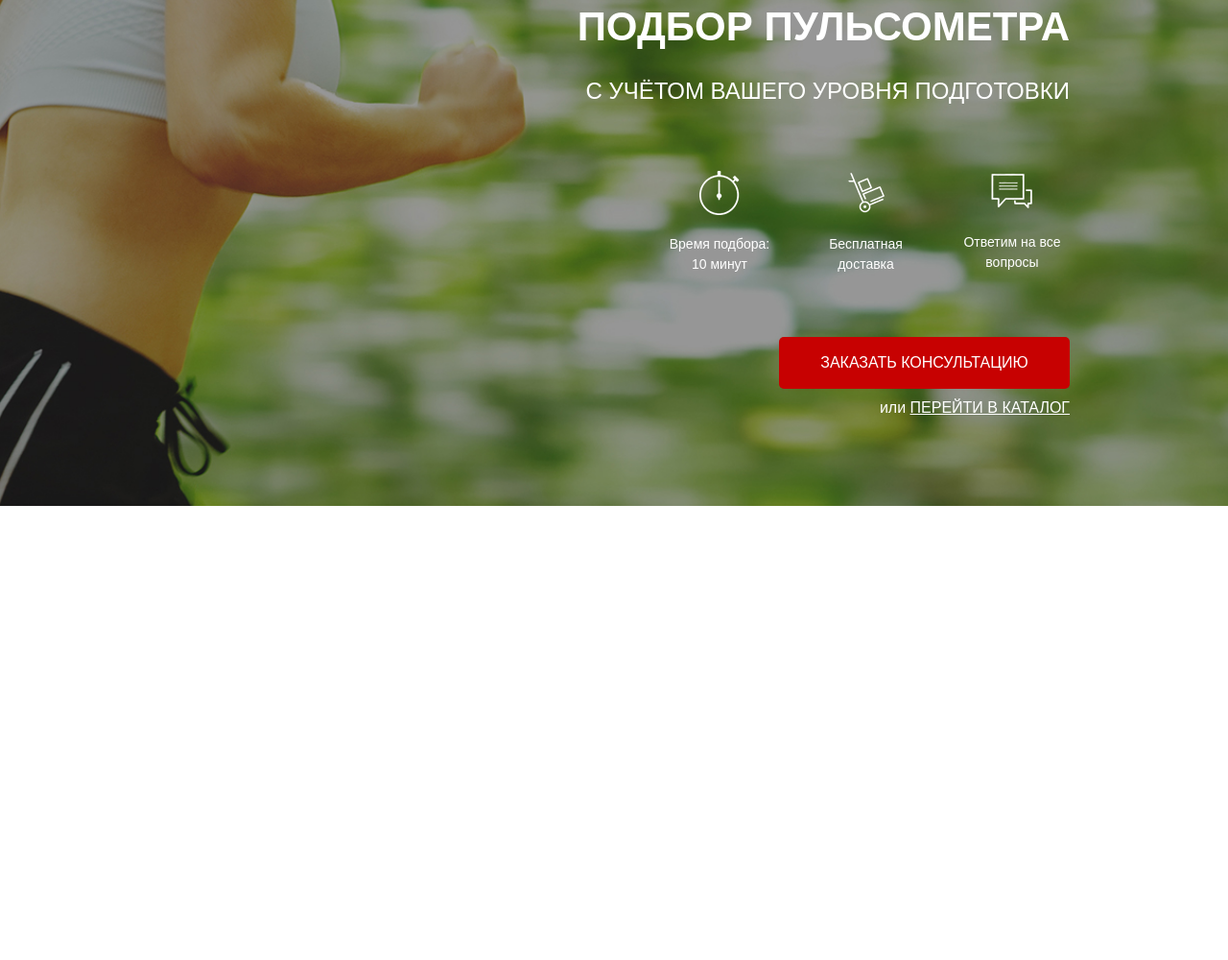
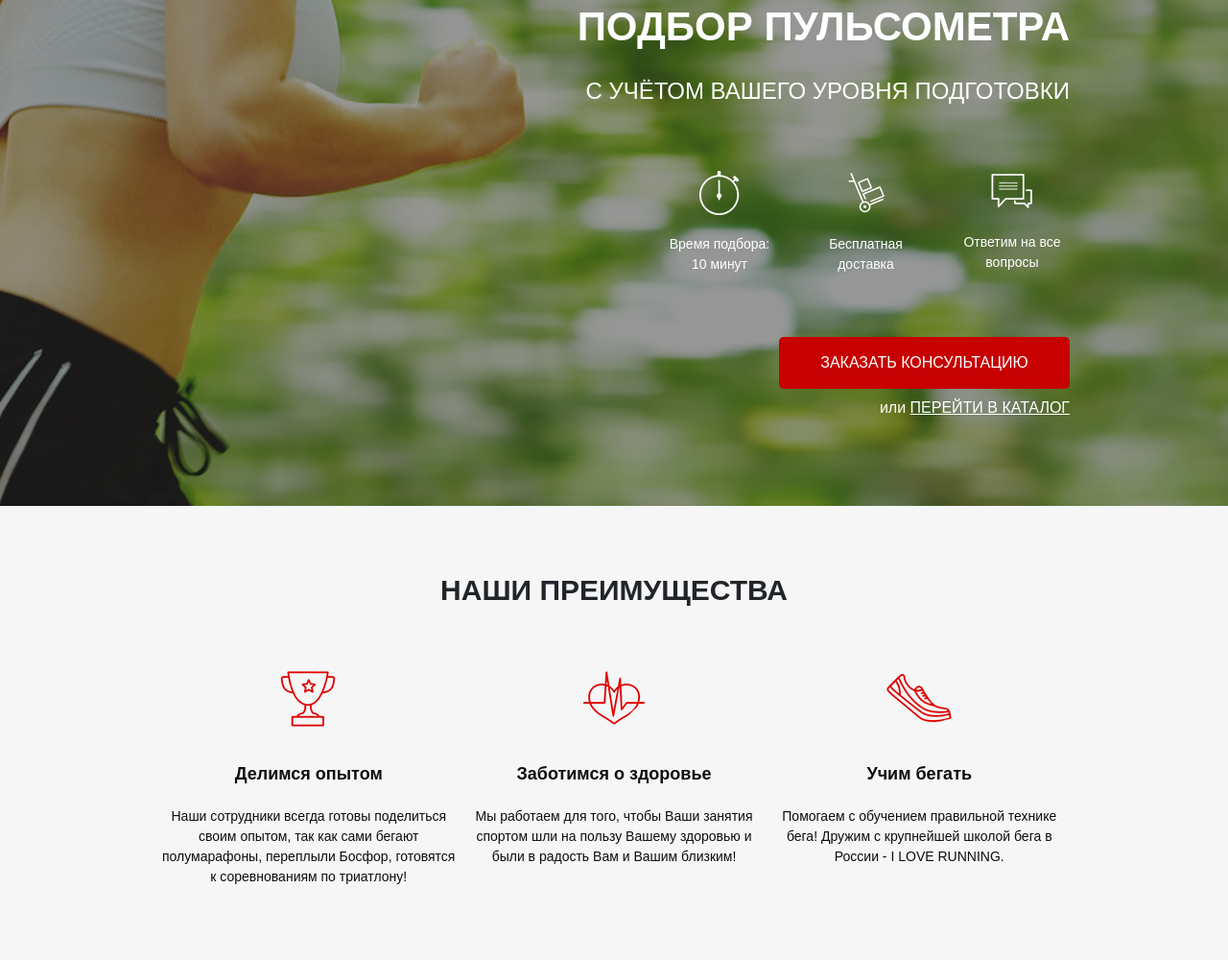
Before and after one commit to oea8585/RunSmart, a website: page src/index.html in a window 1280 px wide. Shown: the part 161-1161 px from the top of the page at 96% size. Before the commit the page ends 800 px from the top, so only its background shows below. Drawn offline with Linux system fonts and the light colour scheme.

Commit message:
The second block is finished

```diff
--- a/src/index.html
+++ b/src/index.html
@@ -52,5 +52,47 @@
             </div>
         </div>
     </div>
+    <div class="advantages">
+        <div class="container">
+            <h3 class="advantages__header">
+                НАШИ ПРЕИМУЩЕСТВА
+            </h3>
+            <div class="advantages__wrapper">
+                <div class="advantages__item">
+                    <div class="advantages__icon">
+                        <img src="icons/second-screen/cup.png" alt="">
+                    </div>
+                    <div class="advantages__descr">
+                        Делимся опытом
+                    </div>
+                    <div class="advantages__text">
+                        Наши сотрудники всегда готовы поделиться своим опытом, так как сами бегают полумарафоны, переплыли Босфор, готовятся к соревнованиям по триатлону!
+                    </div>
+                </div>
+                <div class="advantages__item">
+                    <div class="advantages__icon">
+                        <img src="icons/second-screen/heart.png" alt="">
+                    </div>
+                    <div class="advantages__descr">
+                        Заботимся о здоровье
+                    </div>
+                    <div class="advantages__text">
+                        Мы работаем для того, чтобы Ваши занятия спортом шли на пользу Вашему здоровью и были в радость Вам и Вашим близким!
+                    </div>
+                </div>
+                <div class="advantages__item">
+                    <div class="advantages__icon">
+                        <img src="icons/second-screen/shoe.png" alt="">
+                    </div>
+                    <div class="advantages__descr">
+                        Учим бегать
+                    </div>
+                    <div class="advantages__text">
+                        Помогаем с обучением правильной технике бега! Дружим с крупнейшей школой бега в России - <span>I LOVE RUNNING.</span>
+                    </div>
+                </div>
+            </div>
+        </div>
+    </div>
 </body>
 </html>
--- /dev/null
+++ b/src/sass/blocks/_advantages.scss
@@ -0,0 +1,31 @@
+.advantages {
+    min-height: 473px;
+    background-color: #F6F6F6;
+    padding-top: 70px;
+    &__header {
+        font-weight: 700;
+        font-size: 30px;
+        text-align: center;
+    }
+    &__wrapper {
+        margin-top: 60px;
+        display: flex;
+        justify-content: space-between;
+        align-items: flex-start;
+    }
+    &__item {
+        width: 33%;
+        text-align: center;
+        color: #0D0D0D;
+    }
+    &__descr {
+        margin-top: 35px;
+        font-weight: 700;
+        font-size: 18px;
+    }
+    &__text {
+        margin-top: 20px;
+        font-weight: 300;
+        font-size: 14px;
+    }
+}
--- a/src/sass/blocks/style.scss
+++ b/src/sass/blocks/style.scss
@@ -2,6 +2,7 @@
 @import "../blocks/promo";
 @import "../blocks/header";
 @import "../blocks/buttons";
+@import "../blocks/advantages";
 * {
     font-family: 'Museo Sans Cyrl', sans-serif;
 }
```
Also changed, not shown: src/css/blocks/style.min.css, src/css/style.min.css, 1 other file.
